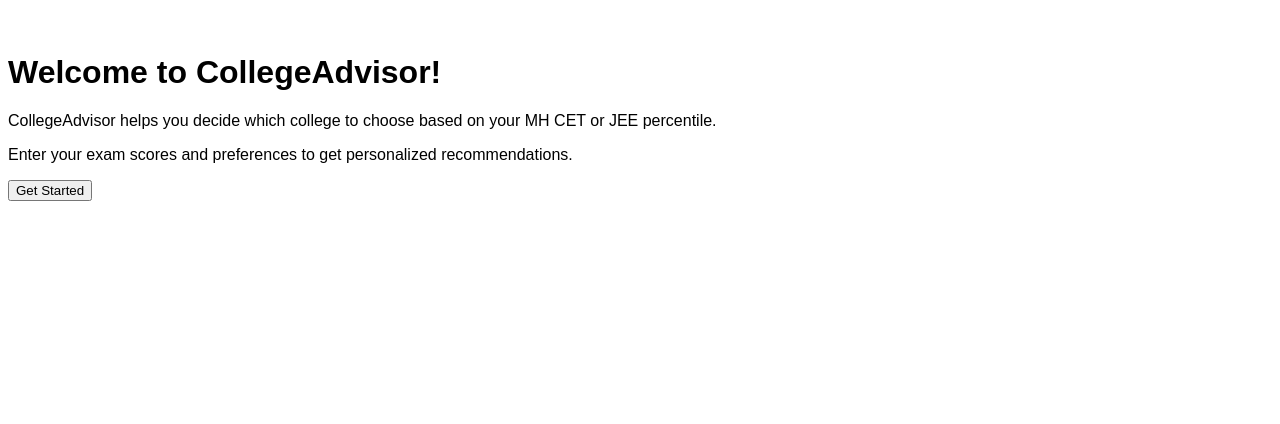
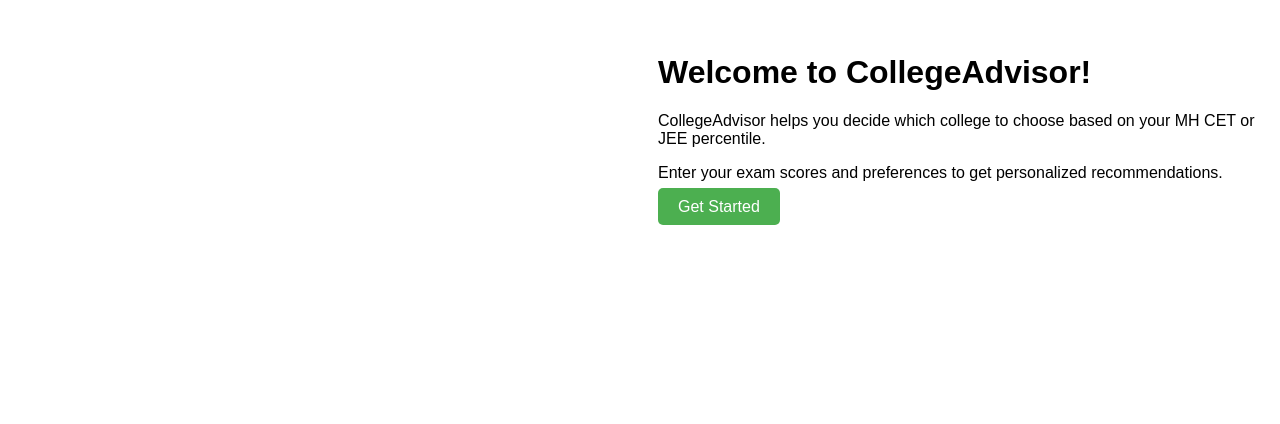
Before and after one commit to gauthamnnair/College-Connect, a Flask app: page / in a window 1280 px wide. Shown: the part 46-470 px from the top of the page. Run offline with Flask 3, Linux system fonts and the light colour scheme.

Commit message:
Improved Home Page

```diff
--- a/templates/index.html
+++ b/templates/index.html
@@ -61,7 +61,24 @@
         }
         .content {
             margin-top: 100px; /* Shift content down by 100px */
+            text-align: left;
+            padding-left: 650px;
         }
+        input[type="submit"],
+        .get-started-btn {
+            background-color: #4CAF50;
+            color: white;
+            border: none;
+            cursor: pointer;
+            padding: 10px 20px;
+            border-radius: 5px;
+            text-decoration: none;
+        }
+
+        .get-started-btn:hover {
+            background-color: #45a049;
+        }
+
     </style>
 </head>
 <body>
@@ -82,8 +99,7 @@
         <h1>Welcome to CollegeAdvisor!</h1>
         <p>CollegeAdvisor helps you decide which college to choose based on your MH CET or JEE percentile.</p>
         <p>Enter your exam scores and preferences to get personalized recommendations.</p>
-        <!-- Button to go to the form page -->
-        <a href="/admission"><button class="btn">Get Started</button></a>
+        <a href="/admission" class="get-started-btn">Get Started</a>
         <!-- You can add more content here, such as a form to input scores -->
     {% endblock %}
 </div>
```
